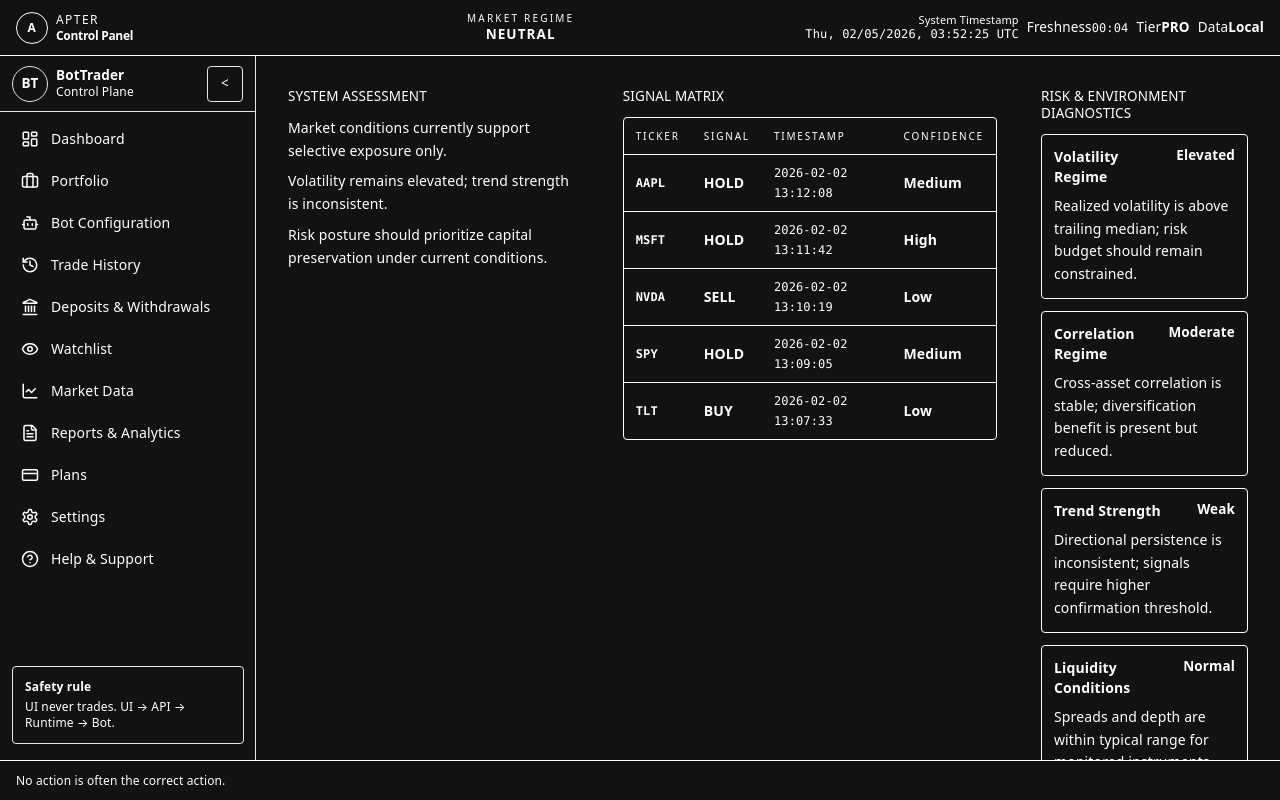
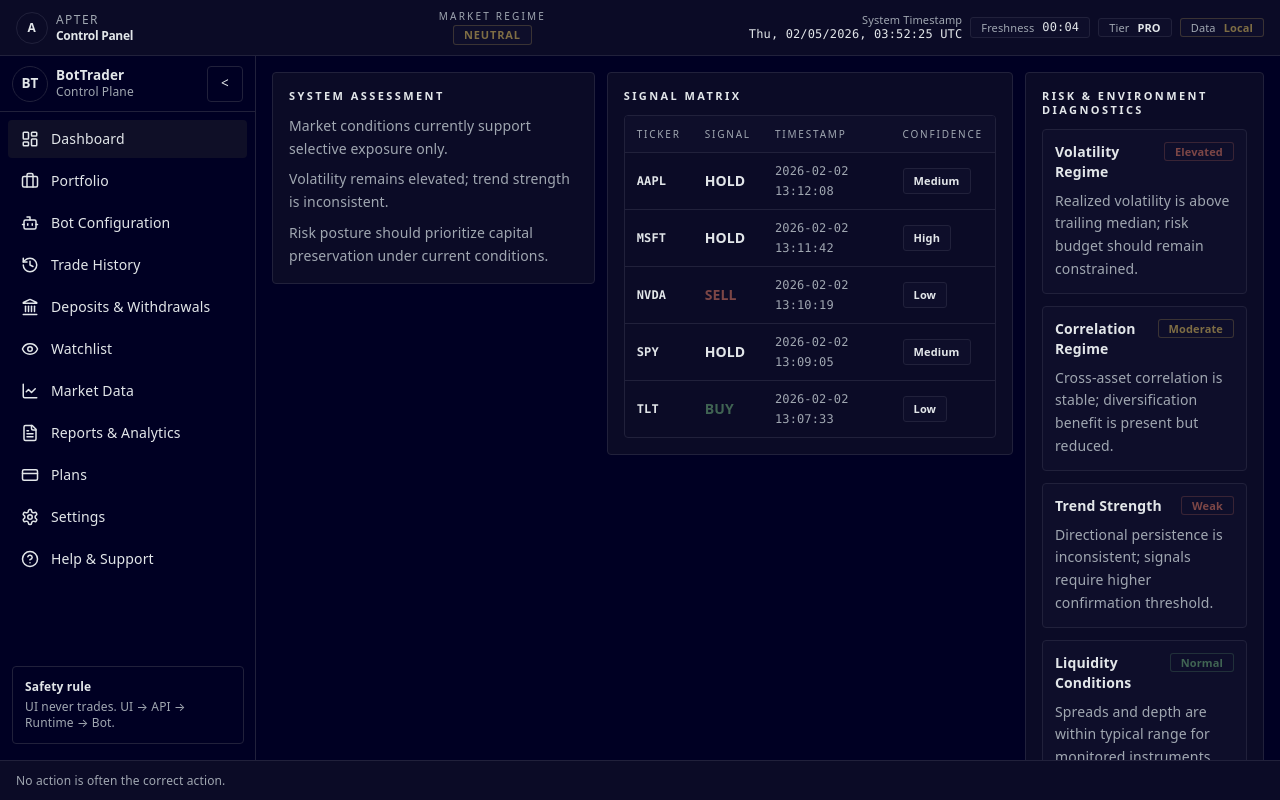
Before and after one commit to mikeapter/apter, a Next.js app in the folder Platform/web/: page /dashboard in a window 1280 px wide. Built offline with nearby package versions, Linux system fonts and the light colour scheme.

Commit message:
Pre-production deploy snapshot

```diff
--- a/Platform/web/app/globals.css
+++ b/Platform/web/app/globals.css
@@ -2,79 +2,91 @@
 @tailwind components;
 @tailwind utilities;
 
-/* globals.css — INSTITUTIONAL INTERACTION STANDARD
-   Restores Tailwind + enforces:
-   - No hover animations/effects
-   - No dopamine motion
-   - Deliberate click feedback (active only)
-*/
+/* ================================
+   Institutional Design Tokens
+   Company Background (EXACT):
+   - HEX: #000023
+   - RGB: (0, 0, 35)
+   ================================ */
+:root {
+  --background-hex: #000023;
 
-:root {
-  --bg: #06102E;
-  --fg: #e5e7eb;
-  --muted: #9ca3af;
-  --panel: rgba(255,255,255,0.06);
-  --panel-border: rgba(255,255,255,0.10);
-  --focus: rgba(255,255,255,0.35);
+  /* #000023 in HSL (exact/near-exact) */
+  --background: 240 100% 6.9%;
+
+  /* Panels/cards slightly lighter than background for contrast */
+  --panel: 240 55% 9.5%;
+  --panel-2: 240 50% 11%;
+  --card: 240 55% 9.5%;
+  --card-foreground: 210 12% 90%;
+
+  /* Text */
+  --foreground: 210 12% 90%;
+  --muted: 240 45% 10.5%;
+  --muted-foreground: 215 10% 66%;
+
+  /* Lines / focus (subtle, navy-tinted) */
+  --border: 240 28% 18%;
+  --input: 240 28% 18%;
+  --ring: 240 22% 34%;
+
+  /* Risk-state accents (muted) */
+  --risk-on: 152 22% 32%;
+  --risk-neutral: 42 30% 38%;
+  --risk-off: 0 28% 38%;
 }
 
-html, body {
+html,
+body {
   height: 100%;
 }
 
-body {
-  background: var(--bg);
-  color: var(--fg);
+@layer base {
+  * {
+    @apply border-border;
+    box-sizing: border-box;
   }
 
-/* ---------------------------------------------
-   1) ABSOLUTE PROHIBITION ON HOVER EFFECTS
-   --------------------------------------------- */
-@media (hover: hover) and (pointer: fine) {
-  a:hover,
-  button:hover,
-  [role="button"]:hover {
-    filter: none !important;
-    transform: none !important;
-    box-shadow: none !important;
+  body {
+    background-color: var(--background-hex);
+    @apply text-foreground;
+    font-variant-numeric: tabular-nums;
   }
 }
 
-/* IMPORTANT:
-   Do NOT disable ALL transitions globally via "*" because it can break
-   some component libraries. We only block common “dopamine” motion below. */
-a, button, [role="button"] {
-  transition: none !important;
-  animation: none !important;
+/* Component primitives */
+@layer components {
+  .bt-panel {
+    @apply rounded-md border bg-card text-card-foreground;
   }
 
-/* Deliberate click feedback (no motion) */
-.institutional-interactive {
-  cursor: pointer;
-  user-select: none;
+  .bt-panel-title {
+    @apply text-[11px] font-semibold uppercase tracking-[0.22em] text-foreground;
   }
 
-.institutional-interactive:active {
-  opacity: 0.92;
+  .bt-kicker {
+    @apply text-xs text-muted-foreground;
   }
 
-/* Links should be obvious without hover tricks */
-.institutional-link {
-  text-decoration: underline;
-  text-underline-offset: 3px;
-  color: inherit;
+  /* NOTE: keeping your existing class; background is controlled by tokens above */
+  .bt-button {
+    @apply inline-flex items-center justify-center rounded-md border border-border bg-transparent px-3 py-2 text-sm font-medium;
   }
 
-.institutional-link:active {
-  opacity: 0.92;
+  .bt-input {
+    @apply w-full rounded-md border border-input bg-background px-3 py-2 text-sm outline-none focus:ring-2 focus:ring-ring/40;
   }
 
-/* ---------------------------------------------
-   2) FOCUS (ACCESSIBLE, PROFESSIONAL)
-   --------------------------------------------- */
-:focus { outline: none; }
-
-:focus-visible {
-  outline: 2px solid var(--focus);
-  outline-offset: 2px;
+  .bt-chip {
+    @apply inline-flex items-center gap-2 rounded-sm border bg-panel-2 px-2.5 py-0.5 text-[11px] font-medium;
   }
+  .bt-chip-on {
+    @apply border-risk-on/40 text-risk-on;
+  }
+  .bt-chip-neutral {
+    @apply border-risk-neutral/40 text-risk-neutral;
+  }
+  .bt-chip-off {
+    @apply border-risk-off/40 text-risk-off;
+  }
+}
--- a/Platform/web/components/AppShell.tsx
+++ b/Platform/web/components/AppShell.tsx
@@ -1,210 +1,29 @@
 "use client";
 
 import * as React from "react";
-import Link from "next/link";
-import { usePathname } from "next/navigation";
-import { NotificationBell } from "./NotificationBell";
+import Sidebar from "./sidebar";
+import Header from "./header";
 
-function ThemeToggleButton() {
-  const [mounted, setMounted] = React.useState(false);
-  const [theme, setTheme] = React.useState<"dark" | "light">("dark");
-
-  React.useEffect(() => {
-    setMounted(true);
-    const current = document.documentElement.classList.contains("light")
-      ? "light"
-      : "dark";
-    setTheme(current as any);
-  }, []);
-
-  function toggle() {
-    const next = theme === "dark" ? "light" : "dark";
-    setTheme(next);
-    document.documentElement.classList.remove("dark", "light");
-    document.documentElement.classList.add(next);
-    // next-themes will keep this consistent once mounted; this avoids button weirdness.
-    localStorage.setItem("theme", next);
-  }
-
-  if (!mounted) return null;
+export default function AppShell({ children }: { children: React.ReactNode }) {
+  const [collapsed, setCollapsed] = React.useState(false);
+  const [mobileOpen, setMobileOpen] = React.useState(false);
 
   return (
-    <button
-      onClick={toggle}
-      className="rounded-full border border-white/10 bg-white/5 px-3 py-2 text-sm hover:bg-white/10"
-    >
-      {theme === "dark" ? "🌙 Dark" : "☀️ Light"}
-    </button>
-  );
-}
+    <div className="min-h-screen bg-background text-foreground">
+      <div className="flex">
+        <Sidebar
+          collapsed={collapsed}
+          setCollapsed={setCollapsed}
+          mobileOpen={mobileOpen}
+          setMobileOpen={setMobileOpen}
+        />
 
-const nav = [
-  { href: "/dashboard", label: "Dashboard", icon: "🏠" },
-  { href: "/portfolio", label: "Portfolio", icon: "💼" },
-  { href: "/bot-configuration", label: "Bot Configuration", icon: "🤖" },
-  { href: "/trade-history", label: "Trade History", icon: "🧾" },
-  { href: "/transfers", label: "Deposits & Withdrawals", icon: "🏦" },
-  { href: "/watchlist", label: "Watchlist", icon: "👁️" },
-  { href: "/market-data", label: "Market Data", icon: "📈" },
-  { href: "/reports", label: "Reports & Analytics", icon: "📄" },
-  { href: "/settings", label: "Settings", icon: "⚙️" },
-  { href: "/support", label: "Help & Support", icon: "❓" },
-];
-
-export function AppShell({ children }: { children: React.ReactNode }) {
-  const pathname = usePathname();
-  const [collapsed, setCollapsed] = React.useState(false);
-  const [mobileOpen, setMobileOpen] = React.useState(false);
-  const [accountOpen, setAccountOpen] = React.useState(false);
-
-  React.useEffect(() => {
-    setMobileOpen(false);
-    setAccountOpen(false);
-  }, [pathname]);
-
-  return (
-    <div className="min-h-screen bg-black text-white">
-      {/* Mobile overlay */}
-      {mobileOpen && (
-        <button
-          className="fixed inset-0 z-30 bg-black/60"
-          onClick={() => setMobileOpen(false)}
-          aria-label="Close menu"
-        />
-      )}
-
-      {/* Sidebar */}
-      <aside
-        className={[
-          "fixed z-40 h-screen border-r border-white/10 bg-black/80 backdrop-blur",
-          collapsed ? "w-20" : "w-64",
-          "transition-all duration-200",
-          "md:translate-x-0",
-          mobileOpen ? "translate-x-0" : "-translate-x-full md:translate-x-0",
-        ].join(" ")}
-      >
-        <div className="flex items-center justify-between p-4">
-          <div className="flex items-center gap-3">
-            <div className="h-10 w-10 rounded-full bg-white/10 flex items-center justify-center font-semibold">
-              BT
-            </div>
-            {!collapsed && (
-              <div>
-                <div className="font-semibold">BotTrader</div>
-                <div className="text-xs text-gray-400">Control Plane</div>
-              </div>
-            )}
+        <div className="flex-1 md:ml-0 ml-0">
+          <div className={collapsed ? "md:pl-[76px]" : "md:pl-[260px]"}>
+            <Header onOpenMobile={() => setMobileOpen(true)} />
+            <main className="p-4">{children}</main>
           </div>
-          <button
-            className="hidden md:inline-flex rounded-full border border-white/10 bg-white/5 px-3 py-2 text-xs hover:bg-white/10"
-            onClick={() => setCollapsed((v) => !v)}
-            aria-label="Toggle sidebar"
-          >
-            {collapsed ? "➡️" : "⬅️"}
-          </button>
         </div>
-
-        <nav className="px-2 py-2 space-y-1">
-          {nav.map((item) => {
-            const active = pathname === item.href;
-            return (
-              <Link
-                key={item.href}
-                href={item.href}
-                className={[
-                  "flex items-center gap-3 rounded-lg px-3 py-2 text-sm",
-                  active ? "bg-white/10" : "hover:bg-white/5",
-                ].join(" ")}
-              >
-                <span className="text-base">{item.icon}</span>
-                {!collapsed && <span>{item.label}</span>}
-              </Link>
-            );
-          })}
-        </nav>
-
-        <div className="absolute bottom-3 left-3 right-3 rounded-xl border border-white/10 bg-white/5 p-3 text-xs text-gray-300">
-          <div className="font-semibold text-white/90">Safety rule</div>
-          <div>UI never trades. UI → API → Runtime → Bot.</div>
-        </div>
-      </aside>
-
-      {/* Main */}
-      <div className={collapsed ? "md:ml-20" : "md:ml-64"}>
-        {/* Top bar */}
-        <header className="sticky top-0 z-20 border-b border-white/10 bg-black/60 backdrop-blur">
-          <div className="flex items-center justify-between gap-3 p-4">
-            <div className="flex items-center gap-3">
-              {/* Mobile hamburger */}
-              <button
-                className="md:hidden rounded-full border border-white/10 bg-white/5 px-3 py-2 hover:bg-white/10"
-                onClick={() => setMobileOpen(true)}
-                aria-label="Open menu"
-              >
-                ☰
-              </button>
-              <div className="text-lg font-semibold">BotTrader</div>
-            </div>
-
-            <div className="flex items-center gap-2">
-              <div className="hidden md:block">
-                <input
-                  placeholder="Search..."
-                  className="w-80 rounded-full border border-white/10 bg-white/5 px-4 py-2 text-sm outline-none focus:bg-white/10"
-                />
-              </div>
-
-              <ThemeToggleButton />
-              <NotificationBell />
-
-              {/* Account dropdown */}
-              <div className="relative">
-                <button
-                  onClick={() => setAccountOpen((v) => !v)}
-                  className="inline-flex items-center gap-2 rounded-full border border-white/10 bg-white/5 px-3 py-2 text-sm hover:bg-white/10"
-                >
-                  <div className="h-7 w-7 rounded-full bg-white/10 flex items-center justify-center text-xs">
-                    DU
-                  </div>
-                  <span className="hidden sm:inline">Account</span>
-                  <span>▾</span>
-                </button>
-
-                {accountOpen && (
-                  <>
-                    <button
-                      className="fixed inset-0 cursor-default"
-                      onClick={() => setAccountOpen(false)}
-                      aria-label="Close account menu"
-                    />
-                    <div className="absolute right-0 mt-2 w-48 rounded-xl border border-white/10 bg-black/90 backdrop-blur p-2 shadow-lg">
-                      <Link
-                        href="/profile"
-                        className="block rounded-lg px-3 py-2 text-sm hover:bg-white/10"
-                      >
-                        Profile
-                      </Link>
-                      <Link
-                        href="/settings"
-                        className="block rounded-lg px-3 py-2 text-sm hover:bg-white/10"
-                      >
-                        Settings
-                      </Link>
-                      <button
-                        className="w-full text-left rounded-lg px-3 py-2 text-sm hover:bg-white/10"
-                        onClick={() => alert("Logout placeholder")}
-                      >
-                        Logout
-                      </button>
-                    </div>
-                  </>
-                )}
-              </div>
-            </div>
-          </div>
-        </header>
-
-        <main className="p-4 md:p-6">{children}</main>
       </div>
     </div>
   );
--- a/Platform/web/components/app-shell.tsx
+++ b/Platform/web/components/app-shell.tsx
@@ -9,7 +9,7 @@ export default function AppShell({ children }: { children: React.ReactNode }) {
   const [mobileOpen, setMobileOpen] = React.useState(false);
 
   return (
-    <div className="min-h-screen bg-gradient-to-b from-black to-[#0b0b10] text-white">
+    <div className="min-h-screen bg-background text-foreground">
       <div className="flex">
         <Sidebar
           collapsed={collapsed}
@@ -19,7 +19,6 @@ export default function AppShell({ children }: { children: React.ReactNode }) {
         />
 
         <div className="flex-1 md:ml-0 ml-0">
-          {/* Push content right on desktop because sidebar is static there */}
           <div className={collapsed ? "md:pl-[76px]" : "md:pl-[260px]"}>
             <Header onOpenMobile={() => setMobileOpen(true)} />
             <main className="p-4">{children}</main>
```
Also changed, not shown: Platform/web/components/layout/AppShell.tsx (+3 -6 lines), Platform/web/src/app/layout.tsx (+15 -2 lines). Lines whose indentation alone changed are shown as unchanged.
